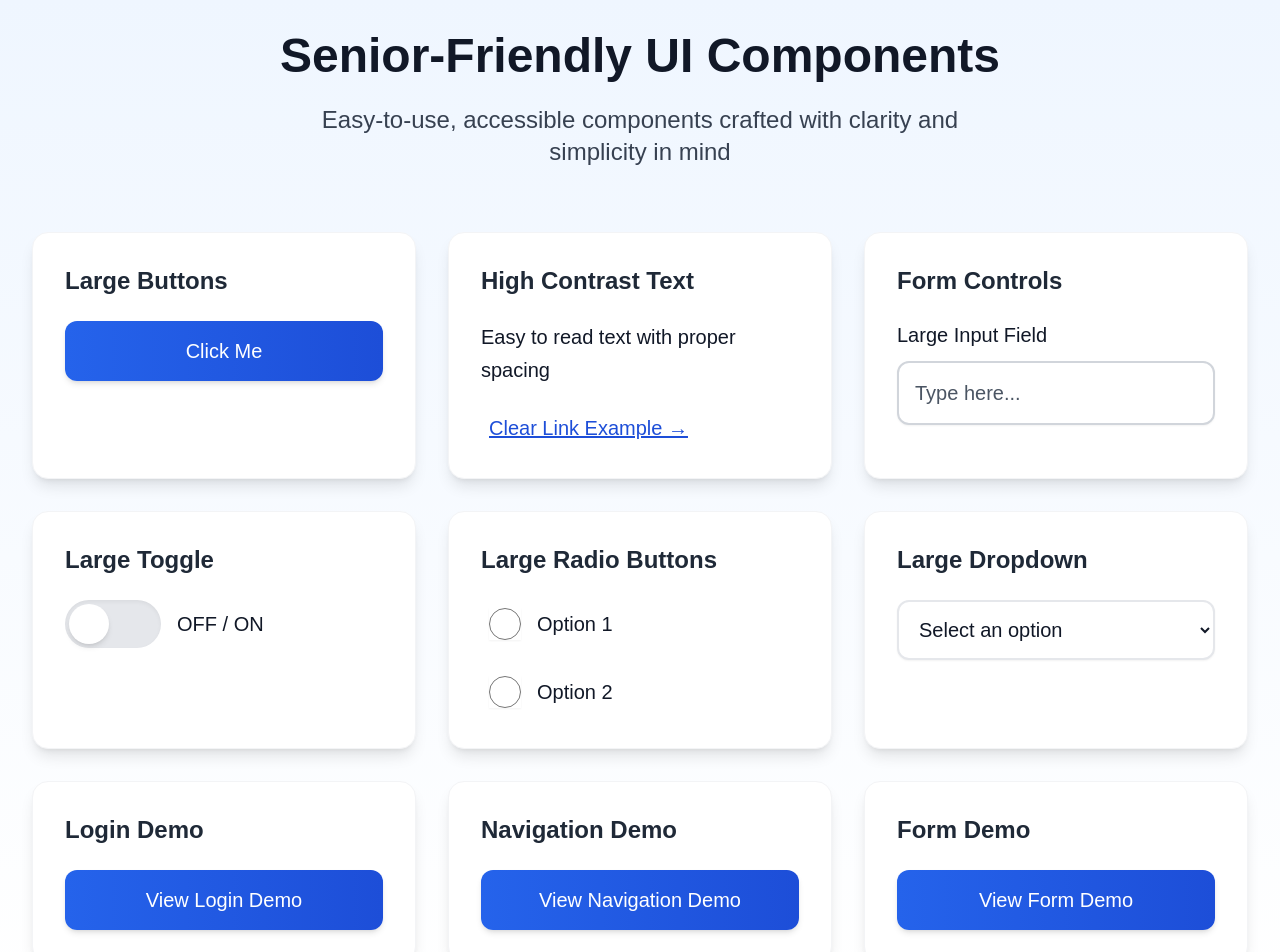
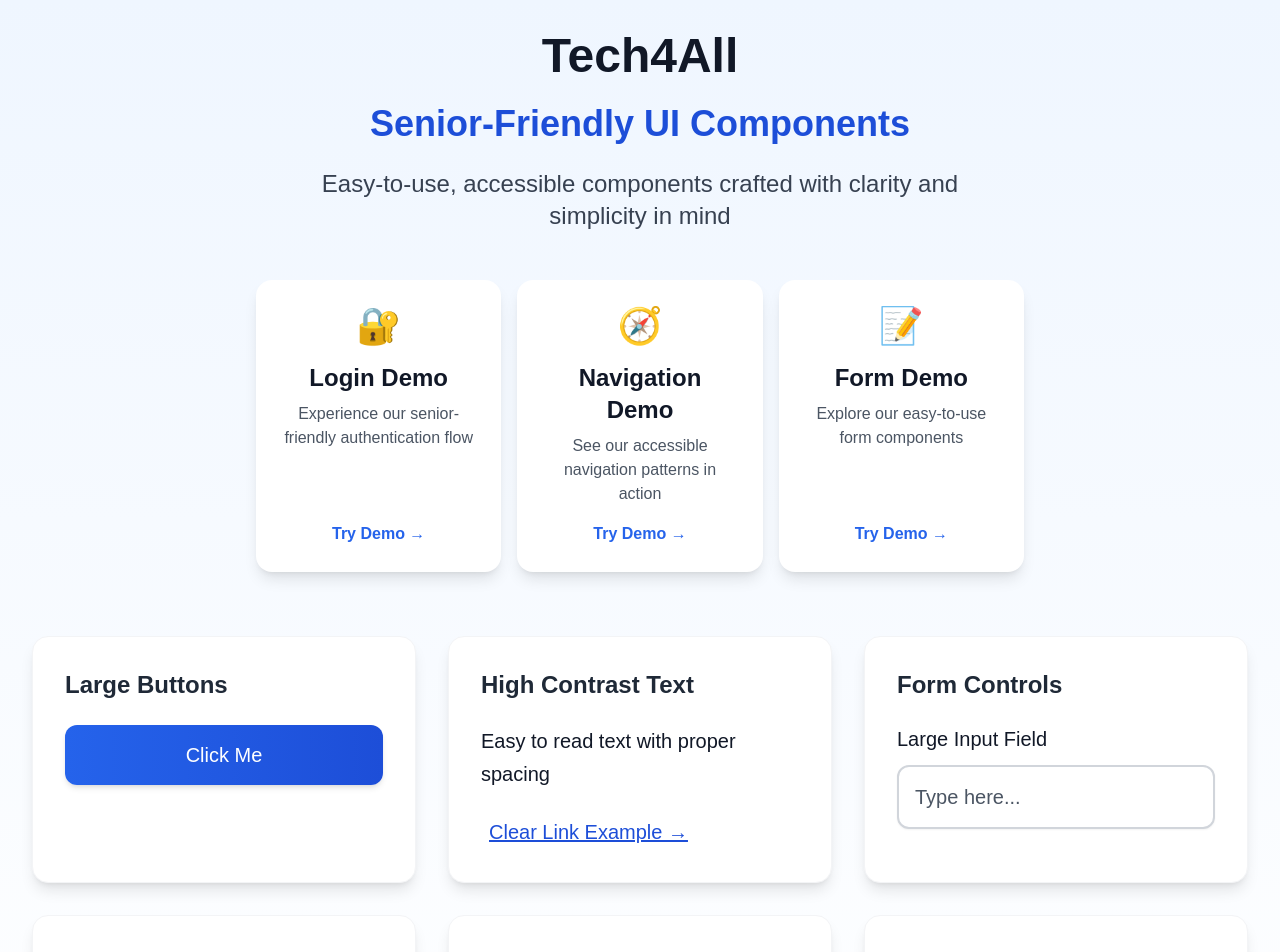
Before and after one commit to haxybaxy/iechallenge, a Next.js app: page / in a window 1280 px wide. Shown: the top 952 px of the page. Built offline with nearby package versions, Linux system fonts and the light colour scheme.

Commit message:
looks so nice

```diff
--- a/app/demos/navigation/page.tsx
+++ b/app/demos/navigation/page.tsx
@@ -1,6 +1,5 @@
 'use client'
 import { useState } from 'react'
-import Link from 'next/link'
 
 export default function NavigationDemo() {
   const [isMobileMenuOpen, setIsMobileMenuOpen] = useState(false)
--- a/app/page.tsx
+++ b/app/page.tsx
@@ -6,11 +6,65 @@ export default function Home() {
       {/* Header */}
       <header className="max-w-4xl mx-auto mb-16 text-center">
         <h1 className="text-5xl font-bold text-gray-900 mb-6">
+          Tech4All
+        </h1>
+        <h1 className="text-4xl font-bold text-blue-700 mb-6">
           Senior-Friendly UI Components
         </h1>
-        <p className="text-2xl text-gray-700 max-w-2xl mx-auto">
+        <p className="text-2xl text-gray-700 max-w-2xl mx-auto mb-12">
           Easy-to-use, accessible components crafted with clarity and simplicity in mind
         </p>
+
+        {/* Demo Links Section */}
+        <div className="grid grid-cols-1 sm:grid-cols-3 gap-4 max-w-3xl mx-auto mb-16">
+          <Link
+            href="/demos/login"
+            className="group relative bg-white p-6 rounded-2xl shadow-lg hover:shadow-xl
+                     transition-all border-2 border-transparent hover:border-blue-500
+                     flex flex-col min-h-[280px]"
+          >
+            <div>
+              <div className="text-4xl mb-4">🔐</div>
+              <h2 className="text-2xl font-semibold text-gray-900 mb-2">Login Demo</h2>
+              <p className="text-gray-600">Experience our senior-friendly authentication flow</p>
+            </div>
+            <span className="text-blue-600 group-hover:text-blue-700 font-semibold mt-auto pt-4">
+              Try Demo →
+            </span>
+          </Link>
+
+          <Link
+            href="/demos/navigation"
+            className="group relative bg-white p-6 rounded-2xl shadow-lg hover:shadow-xl
+                     transition-all border-2 border-transparent hover:border-blue-500
+                     flex flex-col min-h-[280px]"
+          >
+            <div>
+              <div className="text-4xl mb-4">🧭</div>
+              <h2 className="text-2xl font-semibold text-gray-900 mb-2">Navigation Demo</h2>
+              <p className="text-gray-600">See our accessible navigation patterns in action</p>
+            </div>
+            <span className="text-blue-600 group-hover:text-blue-700 font-semibold mt-auto pt-4">
+              Try Demo →
+            </span>
+          </Link>
+
+          <Link
+            href="/demos/form"
+            className="group relative bg-white p-6 rounded-2xl shadow-lg hover:shadow-xl
+                     transition-all border-2 border-transparent hover:border-blue-500
+                     flex flex-col min-h-[280px]"
+          >
+            <div>
+              <div className="text-4xl mb-4">📝</div>
+              <h2 className="text-2xl font-semibold text-gray-900 mb-2">Form Demo</h2>
+              <p className="text-gray-600">Explore our easy-to-use form components</p>
+            </div>
+            <span className="text-blue-600 group-hover:text-blue-700 font-semibold mt-auto pt-4">
+              Try Demo →
+            </span>
+          </Link>
+        </div>
       </header>
 
       {/* Component Grid */}
@@ -126,45 +180,6 @@ export default function Home() {
             <option className="text-gray-900">Option 3</option>
           </select>
         </section>
-
-        {/* Login Demo Link */}
-        <section className="p-8 bg-white border border-gray-100 rounded-2xl shadow-lg hover:shadow-xl transition-shadow">
-          <h2 className="text-2xl font-semibold mb-6 text-gray-800">Login Demo</h2>
-          <Link
-            href="/demos/login"
-            className="block w-full py-4 px-6 text-xl bg-gradient-to-r from-blue-600 to-blue-700
-                      text-white rounded-xl shadow-md hover:shadow-lg transform hover:-translate-y-0.5
-                      transition-all focus:ring-4 focus:ring-blue-300 text-center"
-          >
-            View Login Demo
-          </Link>
-        </section>
-
-        {/* Navigation Demo Link */}
-        <section className="p-8 bg-white border border-gray-100 rounded-2xl shadow-lg hover:shadow-xl transition-shadow">
-          <h2 className="text-2xl font-semibold mb-6 text-gray-800">Navigation Demo</h2>
-          <Link
-            href="/demos/navigation"
-            className="block w-full py-4 px-6 text-xl bg-gradient-to-r from-blue-600 to-blue-700
-                      text-white rounded-xl shadow-md hover:shadow-lg transform hover:-translate-y-0.5
-                      transition-all focus:ring-4 focus:ring-blue-300 text-center"
-          >
-            View Navigation Demo
-          </Link>
-        </section>
-
-        {/* Form Demo Link */}
-        <section className="p-8 bg-white border border-gray-100 rounded-2xl shadow-lg hover:shadow-xl transition-shadow">
-          <h2 className="text-2xl font-semibold mb-6 text-gray-800">Form Demo</h2>
-          <Link
-            href="/demos/form"
-            className="block w-full py-4 px-6 text-xl bg-gradient-to-r from-blue-600 to-blue-700
-                      text-white rounded-xl shadow-md hover:shadow-lg transform hover:-translate-y-0.5
-                      transition-all focus:ring-4 focus:ring-blue-300 text-center"
-          >
-            View Form Demo
-          </Link>
-        </section>
       </div>
     </main>
   )
```
